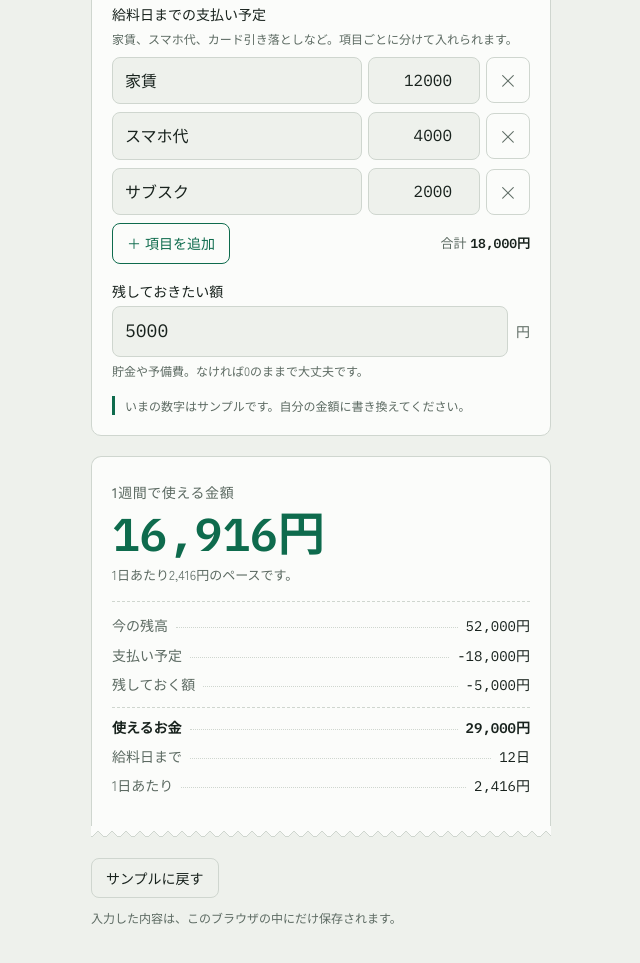
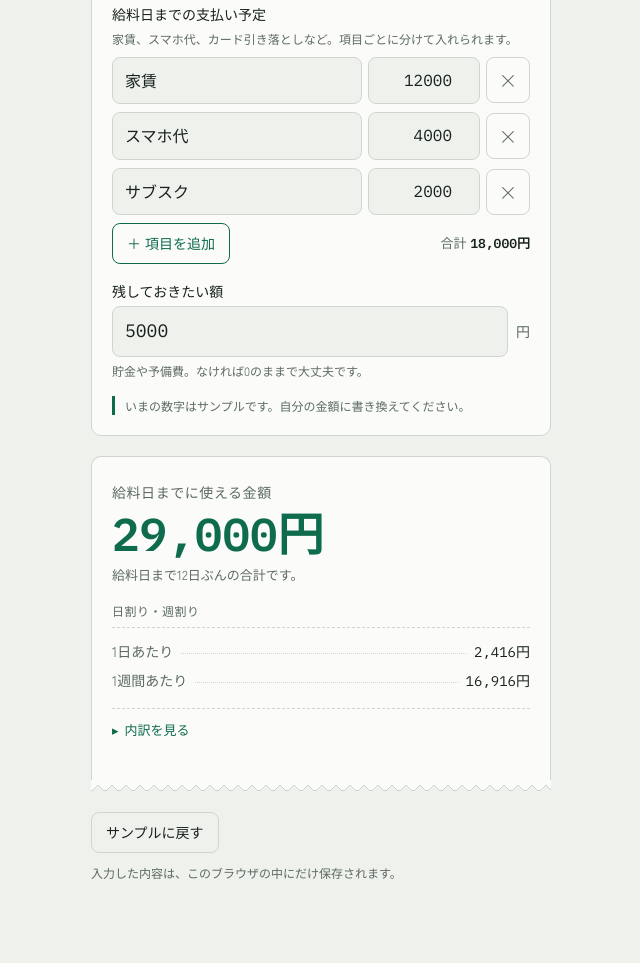
Before and after one commit to Ren-Otsuka/Practice, a plain HTML site: page index.html in a window 1280 px wide. Shown: the part 343-1306 px from the top of the page, without its empty margins (319-959 px from the left). After the commit the page ends 1281 px from the top, so only its background shows below. Drawn offline with Linux system fonts and the light colour scheme.

Commit message:
給料日までの合計を主役にし、内訳を開閉式に変更
- タイトルを「給料日までいくら使える」に変更
- 一番上に給料日までに使える合計を表示し、日割り・週割りを下に追加
- 支払い予定を項目ごとに追加・削除できるリストに変更
- 内訳を押すとその場で開く欄に変更

Co-Authored-By: Claude Sonnet 5.5 <noreply@anthropic.com>
Claude-Session: https://claude.ai/code/session_01A73zqSanCnwCCVae3S4mrG

```diff
--- a/index.html
+++ b/index.html
@@ -3,7 +3,7 @@
 <head>
 <meta charset="utf-8">
 <meta name="viewport" content="width=device-width, initial-scale=1">
-<title>1週間いくら使える</title>
+<title>給料日までいくら使える</title>
 <link rel="preconnect" href="https://fonts.googleapis.com">
 <link rel="preconnect" href="https://fonts.gstatic.com" crossorigin>
 <link href="https://fonts.googleapis.com/css2?family=IBM+Plex+Mono:wght@400;600&family=Zen+Kaku+Gothic+New:wght@400;500;700&display=swap" rel="stylesheet">
@@ -165,7 +165,38 @@ button.add {
   overflow-wrap: anywhere;
 }
 .big.warn { color: var(--warn); font-size: 30px; }
-.sub { font-family: var(--font-body); font-size: 13px; color: var(--muted); margin: 0 0 16px; }
+.sub { font-family: var(--font-body); font-size: 13px; color: var(--muted); margin: 0 0 8px; }
+.receipt h3 {
+  font-family: var(--font-body);
+  font-size: 12px;
+  font-weight: 500;
+  color: var(--muted);
+  margin: 16px 0 6px;
+  letter-spacing: 0.04em;
+}
+.breakdown { margin-top: 16px; font-family: var(--font-body); }
+.breakdown summary {
+  display: flex;
+  align-items: center;
+  gap: 6px;
+  min-height: 44px;
+  font-size: 13px;
+  font-weight: 500;
+  color: var(--accent);
+  cursor: pointer;
+  list-style: none;
+  border-top: 1px dashed var(--line);
+}
+.breakdown summary::-webkit-details-marker { display: none; }
+.breakdown summary::before { content: "\25B8"; display: inline-block; transition: transform 0.15s; }
+.breakdown[open] summary::before { transform: rotate(90deg); }
+.breakdown summary:focus-visible { outline: 3px solid var(--accent); outline-offset: 2px; border-radius: 4px; }
+.breakdown dl { border-top: none; padding-top: 4px; font-family: var(--font-num); }
+@media (prefers-reduced-motion: reduce) {
+  .breakdown summary::before { transition: none; }
+}
+.note { font-family: var(--font-body); font-size: 12px; color: var(--muted); margin: 8px 0 0; }
+.note[hidden] { display: none; }
 
 dl { margin: 0; padding: 12px 0 0; border-top: 1px dashed var(--line); display: flex; flex-direction: column; gap: 6px; }
 .row { display: flex; align-items: baseline; gap: 8px; font-size: 14px; }
@@ -209,8 +240,8 @@ button:hover { border-color: var(--accent); }
 <body>
 <main>
   <header>
-    <h1>1週間いくら使える</h1>
-    <p class="lead">残高と給料日を入れると、今のペースで1週間に使える金額を計算します。</p>
+    <h1>給料日までいくら使える</h1>
+    <p class="lead">残高と給料日を入れると、給料日までに使える金額と、日割り・週割りの目安を計算します。</p>
   </header>
 
   <section class="card" aria-label="入力">
@@ -250,17 +281,25 @@ button:hover { border-color: var(--accent); }
 
   <section aria-live="polite" aria-label="計算結果">
     <div class="receipt">
-      <h2>1週間で使える金額</h2>
+      <h2>給料日までに使える金額</h2>
       <p id="big" class="big">---</p>
       <p id="sub" class="sub"></p>
+      <h3>日割り・週割り</h3>
       <dl>
-        <div class="row"><dt>今の残高</dt><span class="leader"></span><dd id="r-balance">---</dd></div>
-        <div class="row"><dt>支払い予定</dt><span class="leader"></span><dd id="r-fixed">---</dd></div>
-        <div class="row"><dt>残しておく額</dt><span class="leader"></span><dd id="r-saving">---</dd></div>
-        <div class="row total"><dt>使えるお金</dt><span class="leader"></span><dd id="r-usable">---</dd></div>
-        <div class="row"><dt>給料日まで</dt><span class="leader"></span><dd id="r-days">---</dd></div>
         <div class="row"><dt>1日あたり</dt><span class="leader"></span><dd id="r-perday">---</dd></div>
+        <div class="row"><dt>1週間あたり</dt><span class="leader"></span><dd id="r-perweek">---</dd></div>
       </dl>
+      <p id="note" class="note" hidden></p>
+      <details class="breakdown">
+        <summary>内訳を見る</summary>
+        <dl>
+          <div class="row"><dt>今の残高</dt><span class="leader"></span><dd id="r-balance">---</dd></div>
+          <div class="row"><dt>支払い予定</dt><span class="leader"></span><dd id="r-fixed">---</dd></div>
+          <div class="row"><dt>残しておく額</dt><span class="leader"></span><dd id="r-saving">---</dd></div>
+          <div class="row total"><dt>使えるお金</dt><span class="leader"></span><dd id="r-usable">---</dd></div>
+          <div class="row"><dt>給料日まで</dt><span class="leader"></span><dd id="r-days">---</dd></div>
+        </dl>
+      </details>
       <p id="alert" class="alert" hidden></p>
     </div>
   </section>
@@ -442,7 +481,7 @@ function normalizeSaved(v) {
     };
   }
 
-  function show(big, sub, rows, alertText, warn) {
+  function show(big, sub, rows, alertText, warn, note) {
     var b = $('big');
     b.textContent = big;
     b.className = 'big' + (warn ? ' warn' : '');
@@ -453,6 +492,9 @@ function normalizeSaved(v) {
     $('r-usable').textContent = rows.usable;
     $('r-days').textContent = rows.days;
     $('r-perday').textContent = rows.perday;
+    $('r-perweek').textContent = rows.perweek;
+    var nt = $('note');
+    if (note) { nt.textContent = note; nt.hidden = false; } else { nt.hidden = true; }
     var a = $('alert');
     if (alertText) { a.textContent = alertText; a.hidden = false; } else { a.hidden = true; }
   }
@@ -470,7 +512,8 @@ function normalizeSaved(v) {
       saving: '-' + yen(v.saving),
       usable: yen(v.balance - fixed - v.saving),
       days: '---',
-      perday: '---'
+      perday: '---',
+      perweek: '---'
     };
 
     if (!v.payday) {
@@ -495,12 +538,12 @@ function normalizeSaved(v) {
       return;
     }
     rows.perday = yen(r.perDay);
-    var sub = '1日あたり' + yen(r.perDay) + 'のペースです。';
+    rows.perweek = yen(r.perWeek);
     var note = '';
     if (r.days < 7) {
-      note = '給料日まで' + r.days + '日なので、1週間より前にお金の使い道が終わります。使える合計は' + yen(r.usable) + 'です。';
+      note = '給料日まで' + r.days + '日なので、1週間あたりは、今のペースを7日続けた場合の金額です。';
     }
-    show(yen(r.perWeek), sub, rows, note, false);
+    show(yen(r.usable), '給料日まで' + r.days + '日ぶんの合計です。', rows, '', false, note);
   }
 
   function onInput() {
```
